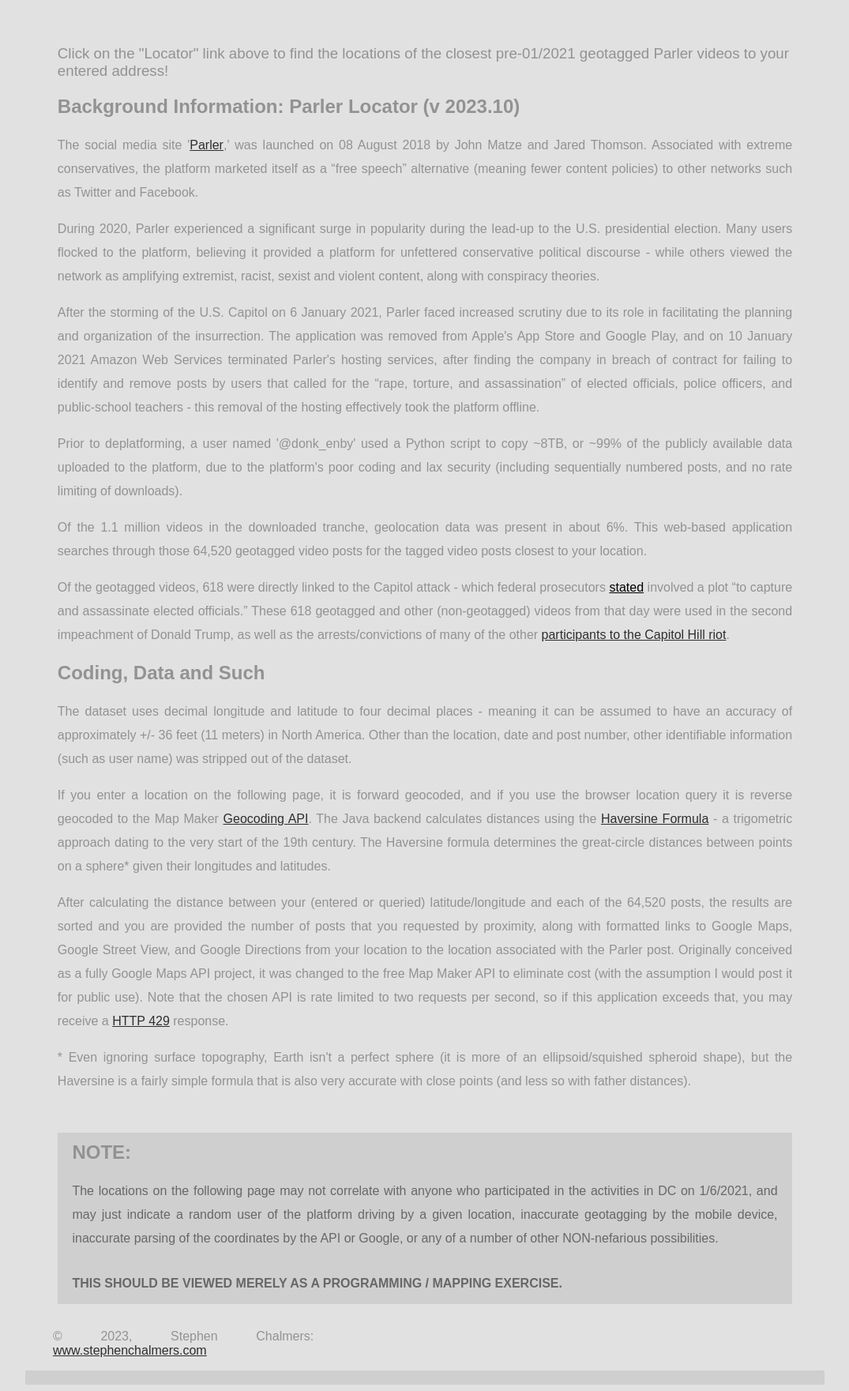
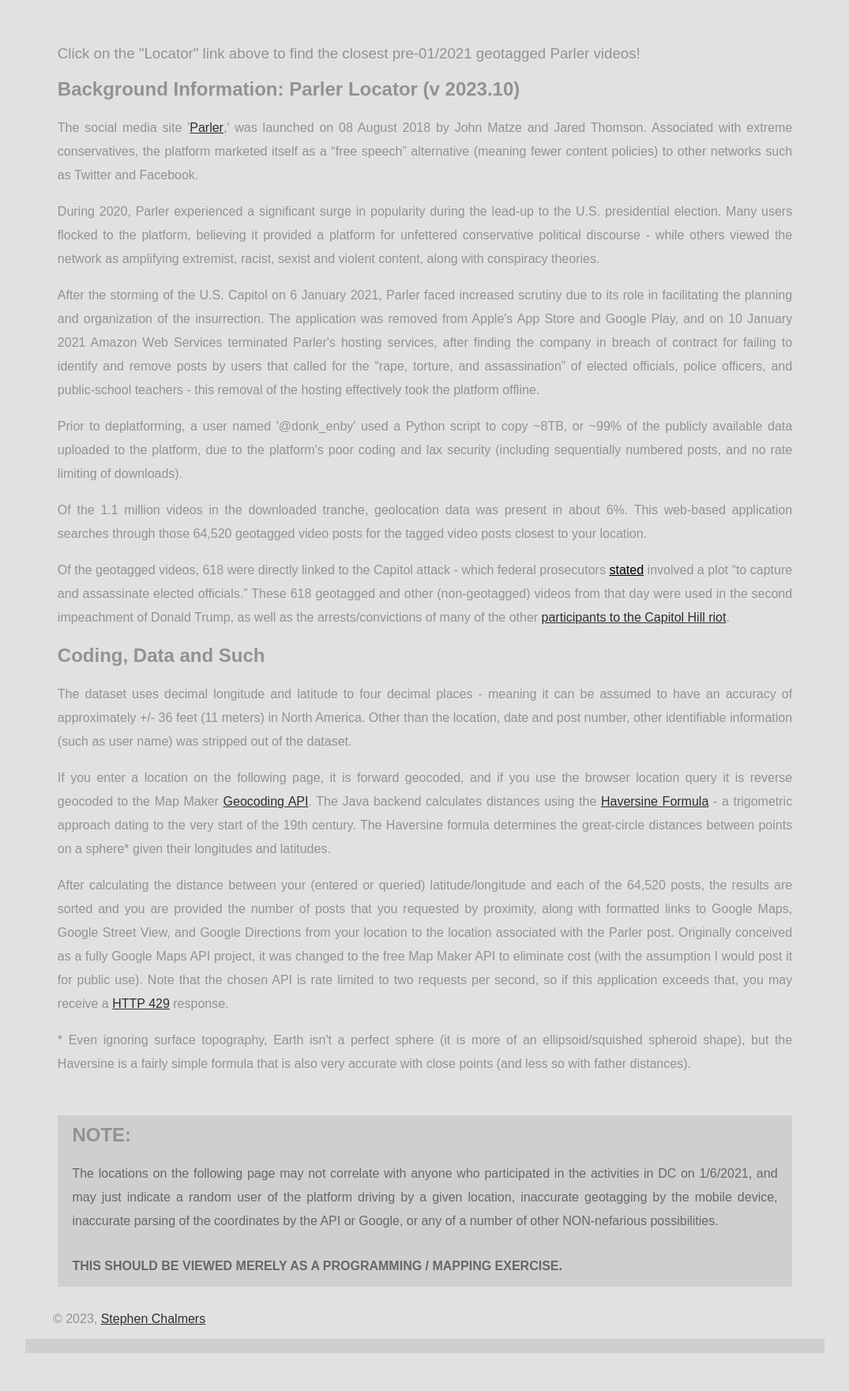
Before and after one commit to stephenchalmers/ParLoc, a plain HTML site: page index.html in a window 1280 px wide. Shown: the part 99-1860 px from the top of the page at 79% size, without its empty margins (102-1177 px from the left). After the commit the page ends 1820 px from the top, so only its background shows below. Drawn offline with Linux system fonts and the light colour scheme.

Commit message:
typographic updates

```diff
--- a/index.html
+++ b/index.html
@@ -48,8 +48,7 @@
     <div id="content">
 
       <section id="mainContent">
-        <h3>Click on the "Locator" link above to find the locations of the closest pre-01/2021 geotagged Parler videos
-          to your entered address!</h3>
+        <h3>Click on the "Locator" link above to find the closest pre-01/2021 geotagged Parler videos!</h3>
         <h1>Background Information: Parler Locator (v 2023.10)</h1>
         <div id="About_text">
           <p>The social media site '<a href="https://en.wikipedia.org/wiki/Parler/">Parler</a>,' was launched on 08
@@ -122,7 +121,7 @@
       <footer>
         <!--**************   Footer ******************-->
         <article>
-          <p>© 2023, Stephen Chalmers: <a href="www.stephenchalmers.com">www.stephenchalmers.com</a></p>
+          <p>© 2023, <a href="www.stephenchalmers.com">Stephen Chalmers</a></p>
         </article>
 
       </footer>
```
Also changed, not shown: author.html (+1 -1 lines), locator.html (+1 -1 lines).
